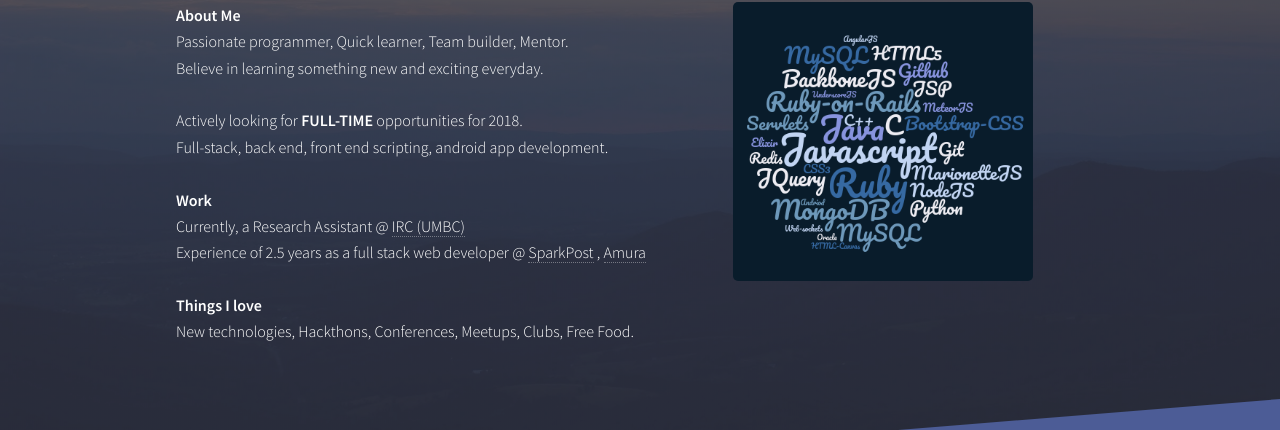
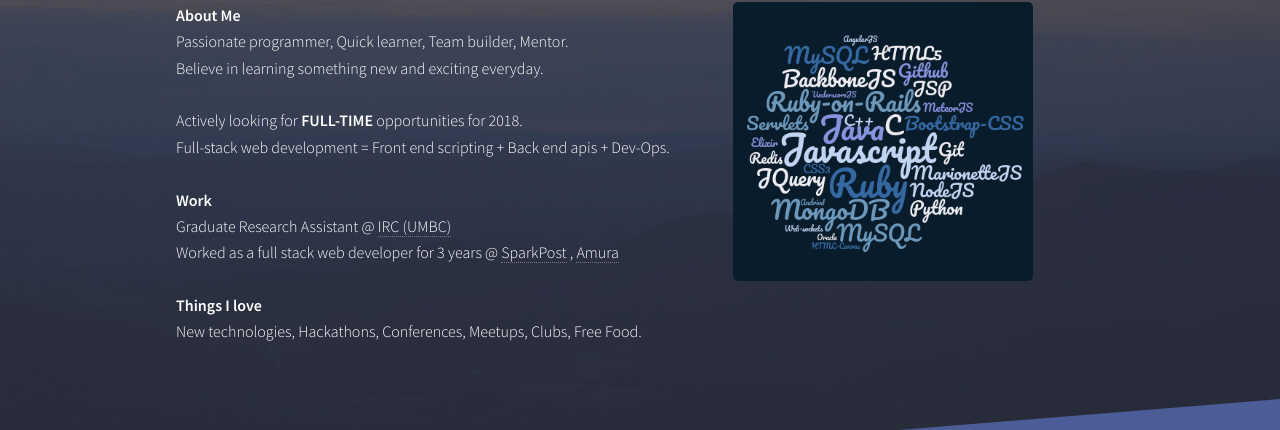
Before and after one commit to vinzee/vinzee.github.io, a Jekyll site: the page built from index.html, in a window 1280 px wide and 900 px high. Shown: the part 339-769 px from the top of the window. Built offline with Jekyll 4.4.1, drawn with Linux system fonts in a browser that asks for light colours; nearby versions of some CDN libraries; comment, search, counter and statistics services are not loaded; a style sheet for code colours, icons or effects is not loaded.

Commit message:
update banner

```diff
--- a/_includes/banner.html
+++ b/_includes/banner.html
@@ -20,19 +20,19 @@
 		<br>
 
 		Actively looking for <b>FULL-TIME</b> opportunities for 2018.<br>
-		Full-stack, back end, front end scripting, android app development.<br>
+		Full-stack web development = Front end scripting + Back end apis + Dev-Ops.<br>
 		<br>
 
 		<b>Work</b><br>
-		Currently, a Research Assistant @ <a href="https://www.irc.umbc.edu/">IRC (UMBC)</a><br>
-		Experience of 2.5 years as a full stack web developer
+		Graduate Research Assistant @ <a href="https://www.irc.umbc.edu/">IRC (UMBC)</a><br>
+		Worked as a full stack web developer for 3 years
 		@ <a href="https://www.sparkpost.com">SparkPost</a>
 		, <a target="_blank" href="http://amuratech.com/">Amura</a>
 		<br>
 		<br>
 
 		<b>Things I love</b><br>
-		New technologies, Hackthons, Conferences, Meetups, Clubs, Free Food.<br><br>
+		New technologies, Hackathons, Conferences, Meetups, Clubs, Free Food.<br><br>
 	</span>
 	<div id="wordcloud_container">
 		<a href="#" class="image"><img class="wordcloud" src="./images/wordcloud.png" alt="s"></a>
```
